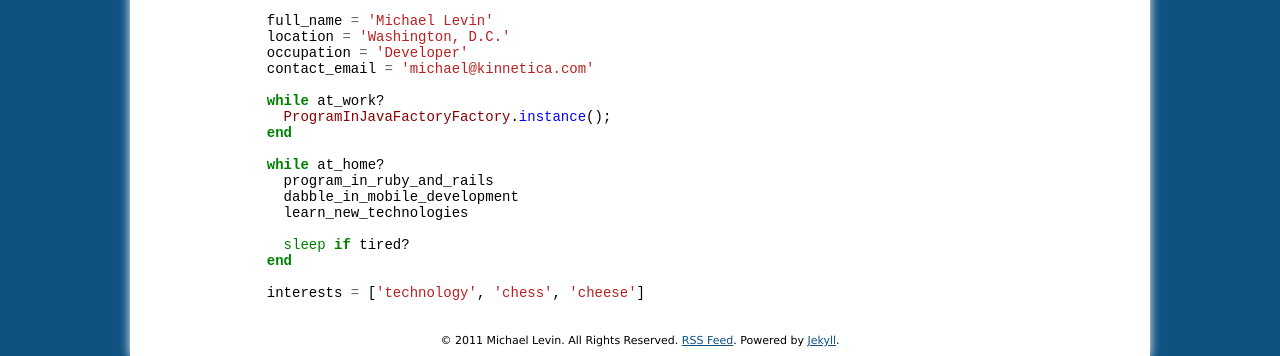
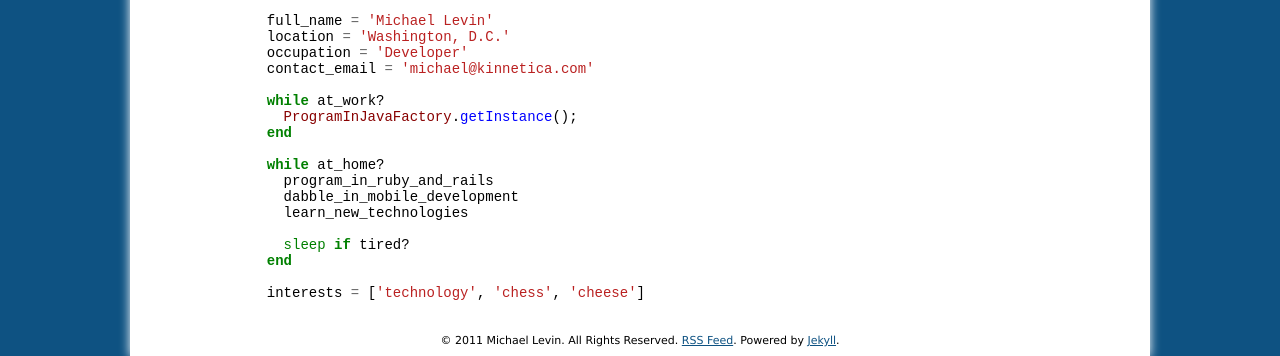
Before and after one commit to kinnetica/kinnetica.com, a Jekyll site: the page built from about.html, in a window 1280 px wide. Shown: the part 143-499 px from the top of the page. Built offline with Jekyll 4.4.1, drawn with Linux system fonts in a browser that asks for light colours; Markdown is read by kramdown in place of the engine named in the settings.

Commit message:
revised java joke

```diff
--- a/about.html
+++ b/about.html
@@ -14,7 +14,7 @@ keywords: michael levin,developer,dc,washington dc,ruby,rails,java,mobile
   contact_email = 'michael@kinnetica.com'
 
   while at_work?
-    ProgramInJavaFactoryFactory.instance();
+    ProgramInJavaFactory.getInstance();
   end
 
   while at_home?
```
